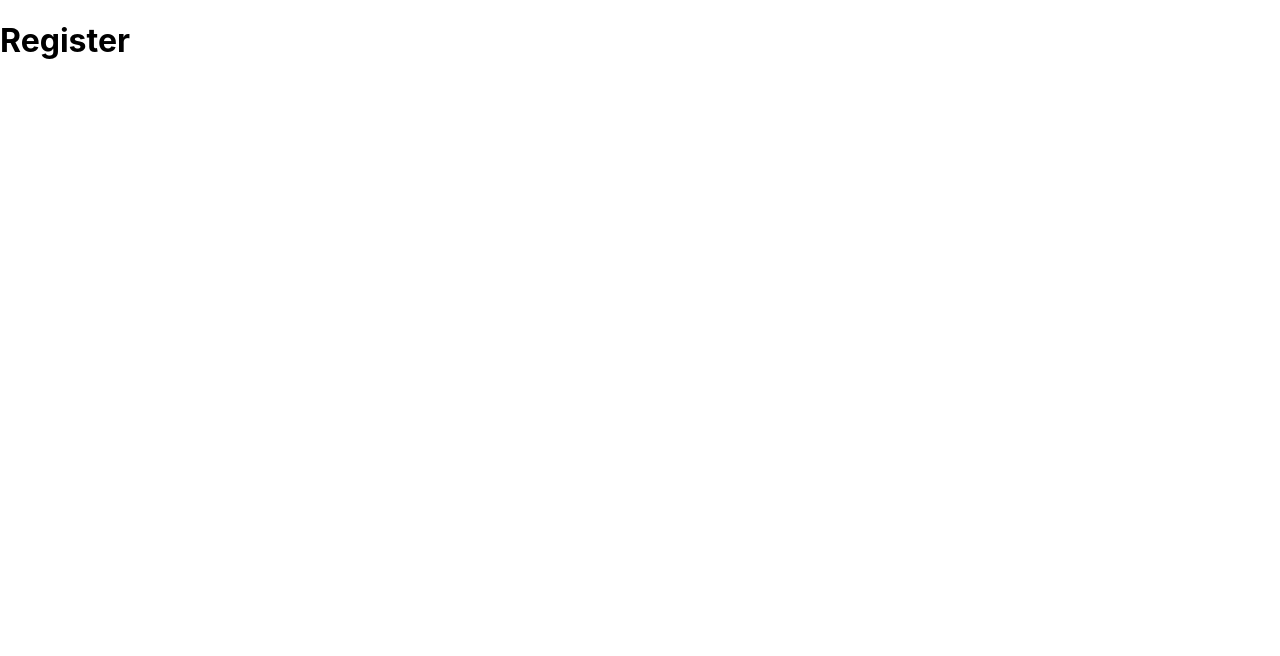
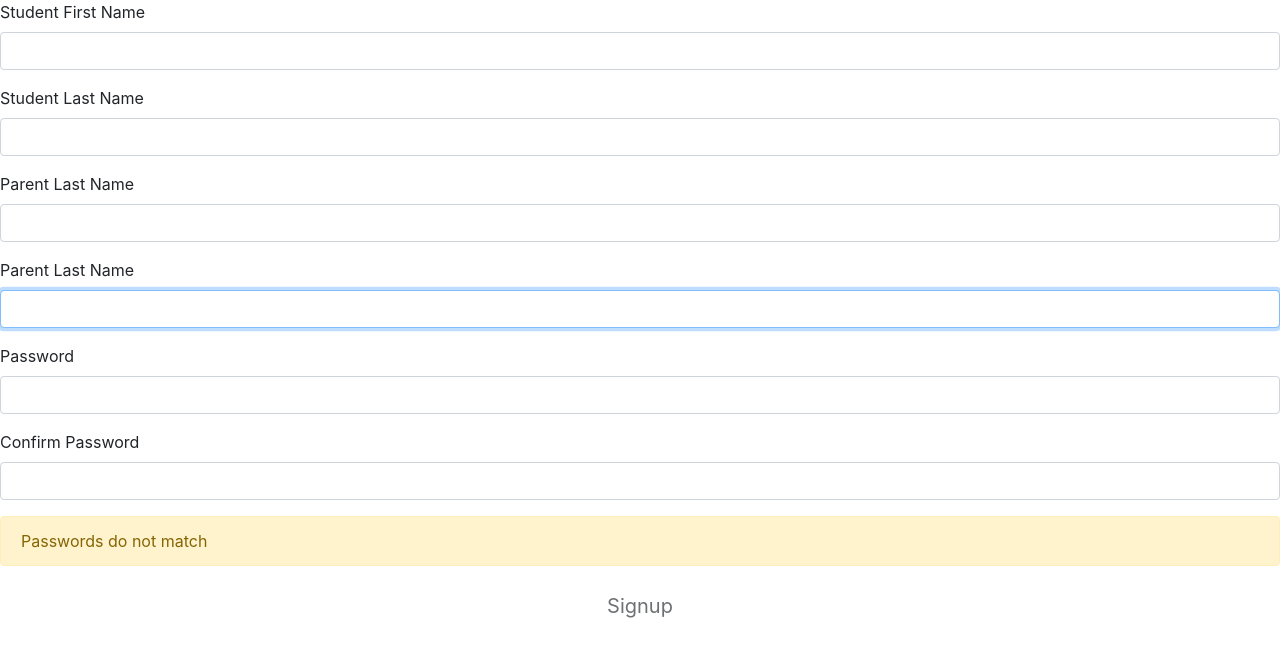
Before and after one commit to JacobsLadderIntake/FrontEndReact, a React (Create React App) app: page /register in a window 1280 px wide. Shown: the top 656 px of the page. Built offline with nearby package versions, Linux system fonts and the light colour scheme.

Commit message:
Installed Bootstap, continued work on the registration page

```diff
--- a/package.json
+++ b/package.json
@@ -3,7 +3,9 @@
   "version": "0.1.0",
   "private": true,
   "dependencies": {
+    "bootstrap": "^4.2.1",
     "react": "^16.7.0",
+    "react-bootstrap": "^0.32.4",
     "react-dom": "^16.7.0",
     "react-router-dom": "^4.3.1",
     "react-scripts": "2.1.3"
--- /dev/null
+++ b/src/LoaderButton.js
@@ -0,0 +1,19 @@
+import React from "react";
+import { Button, Glyphicon } from "react-bootstrap";
+
+export default ({
+  isLoading,
+  text,
+  loadingText,
+  className = "",
+  disabled = false,
+  ...props
+}) =>
+  <Button
+    className={`LoaderButton ${className}`}
+    disabled={disabled || isLoading}
+    {...props}
+  >
+    {isLoading && <Glyphicon glyph="refresh" className="spinning" />}
+    {!isLoading ? text : loadingText}
+  </Button>;
--- a/src/Register.js
+++ b/src/Register.js
@@ -1,13 +1,175 @@
 import React, { Component } from 'react';
+import {
+  Alert,
+  HelpBlock,
+  FormGroup,
+  FormControl,
+  ControlLabel
+} from "react-bootstrap";
+import LoaderButton from "./LoaderButton";
 
 class Register extends Component {
-    render() {
-        return (
-            <div>
-                <h1> Register </h1>
-            </div>
-        )
-    }
+  constructor(props) {
+    super(props);
+
+    this.state = {
+      isLoading: false,
+      studentFirstName: "",
+      studentLastName: "",
+      parentFirstName: "",
+      parentLastName: "",
+
+      password: "",
+      confirmPassword: "",
+      confirmationCode: "",
+      newUser: null
+    };
+  }
+
+  validateForm() {
+    return (
+      this.state.studentFirstName.length > 0 &&
+      this.state.studentFirstName.length > 0 &&
+      this.state.parentFirstName.length > 0 &&
+      this.state.parentLastName.length > 0 &&
+
+
+      this.state.password.length > 0 &&
+      this.state.password === this.state.confirmPassword
+    );
+  }
+
+  validateConfirmationForm() {
+    return this.state.confirmationCode.length > 0;
+  }
+
+  handleChange = event => {
+    this.setState({
+      [event.target.id]: event.target.value
+    });
+  }
+
+  handleSubmit = async event => {
+    event.preventDefault();
+
+    this.setState({ isLoading: true });
+
+    this.setState({ newUser: "test" });
+
+    this.setState({ isLoading: false });
+  }
+
+  handleConfirmationSubmit = async event => {
+    event.preventDefault();
+
+    this.setState({ isLoading: true });
+  }
+
+  renderConfirmationForm() {
+    return (
+      <form onSubmit={this.handleConfirmationSubmit}>
+        <FormGroup controlId="confirmationCode" bsSize="large">
+          <ControlLabel>Confirmation Code</ControlLabel>
+          <FormControl
+            autoFocus
+            type="tel"
+            value={this.state.confirmationCode}
+            onChange={this.handleChange}
+          />
+          <HelpBlock>Please check your email for the code.</HelpBlock>
+        </FormGroup>
+        <LoaderButton
+          block
+          bsSize="large"
+          disabled={!this.validateConfirmationForm()}
+          type="submit"
+          isLoading={this.state.isLoading}
+          text="Verify"
+          loadingText="Verifying…"
+        />
+      </form>
+    );
+  }
+
+  renderForm() {
+    return (
+      <form onSubmit={this.handleSubmit}>
+        <FormGroup controlId="studentFirstName" bsSize="large">
+          <ControlLabel>Student First Name</ControlLabel>
+          <FormControl
+            autoFocus
+            type="text"
+            value={this.state.studentFirstName}
+            onChange={this.handleChange}
+          />
+        </FormGroup>
+        <FormGroup controlId="studentLastName" bsSize="large">
+            <ControlLabel>Student Last Name</ControlLabel>
+            <FormControl
+                autoFocus
+                type="text"
+                value={this.state.studentLastName}
+                onChange={this.handleChange}
+          />
+        </FormGroup>
+        <FormGroup controlId="parentFirstName" bsSize="large">
+            <ControlLabel>Parent Last Name</ControlLabel>
+            <FormControl
+                autoFocus
+                type="text"
+                value={this.state.parentFirstName}
+                onChange={this.handleChange}
+            />
+        </FormGroup>
+        <FormGroup controlId="parentLastName" bsSize="large">
+        <ControlLabel>Parent Last Name</ControlLabel>
+            <FormControl
+                autoFocus
+                type="text"
+                value={this.state.parentLastName}
+                onChange={this.handleChange}
+            />
+                </FormGroup>
+        <FormGroup controlId="password" bsSize="large">
+          <ControlLabel>Password</ControlLabel>
+          <FormControl
+            value={this.state.password}
+            onChange={this.handleChange}
+            type="password"
+          />
+        </FormGroup>
+        <FormGroup controlId="confirmPassword" bsSize="large">
+          <ControlLabel>Confirm Password</ControlLabel>
+          <FormControl
+            value={this.state.confirmPassword}
+            onChange={this.handleChange}
+            type="password"
+          />
+        </FormGroup>
+        <Alert bsStyle="warning">
+          Passwords do not match
+        </Alert>
+        <LoaderButton
+          block
+          bsSize="large"
+          disabled={!this.validateForm()}
+          type="submit"
+          isLoading={this.state.isLoading}
+          text="Signup"
+          loadingText="Signing up…"
+        />
+      </form>
+    );
+  }
+
+  render() {
+    return (
+      <div className="Signup">
+        {this.state.newUser === null
+          ? this.renderForm()
+          : this.renderConfirmationForm()}
+      </div>
+    );
+  }
 }
-
 export default Register;
--- a/src/index.js
+++ b/src/index.js
@@ -3,6 +3,8 @@ import ReactDOM from 'react-dom';
 import './index.css';
 import App from './App';
 import * as serviceWorker from './serviceWorker';
+import 'bootstrap/dist/css/bootstrap.css';
+
 
 ReactDOM.render(<App />, document.getElementById('root'));
 
```
